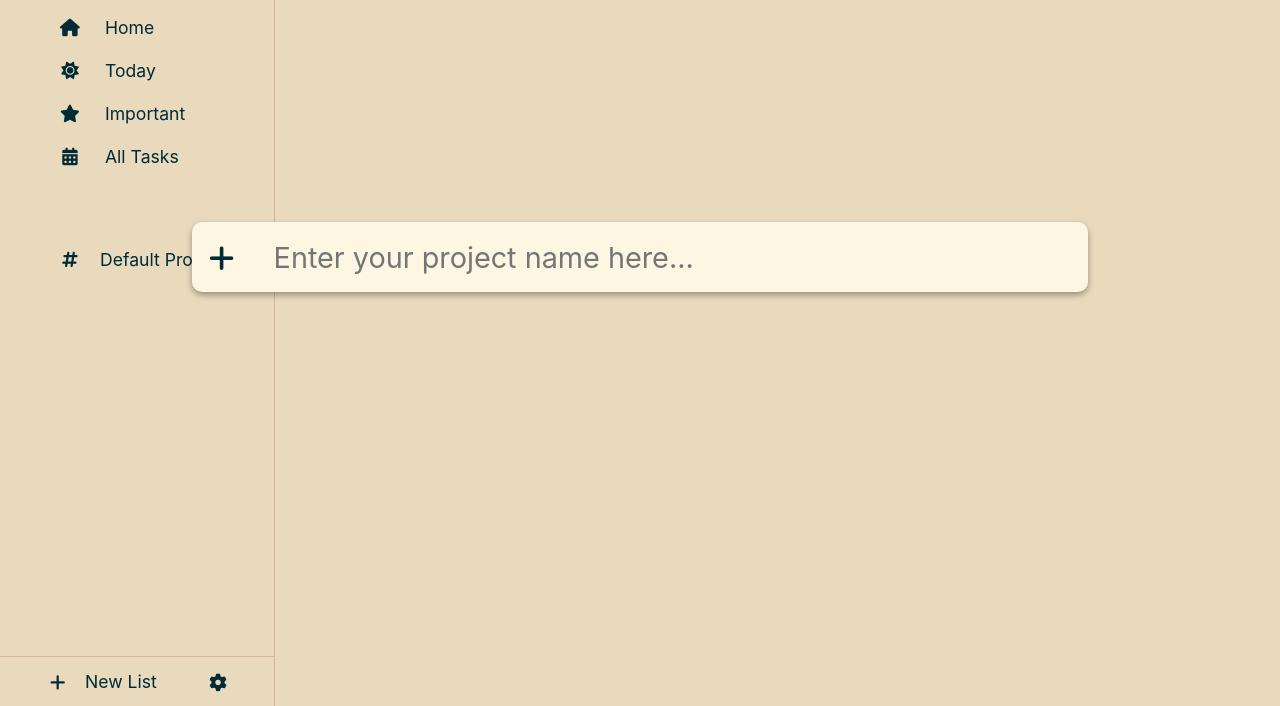
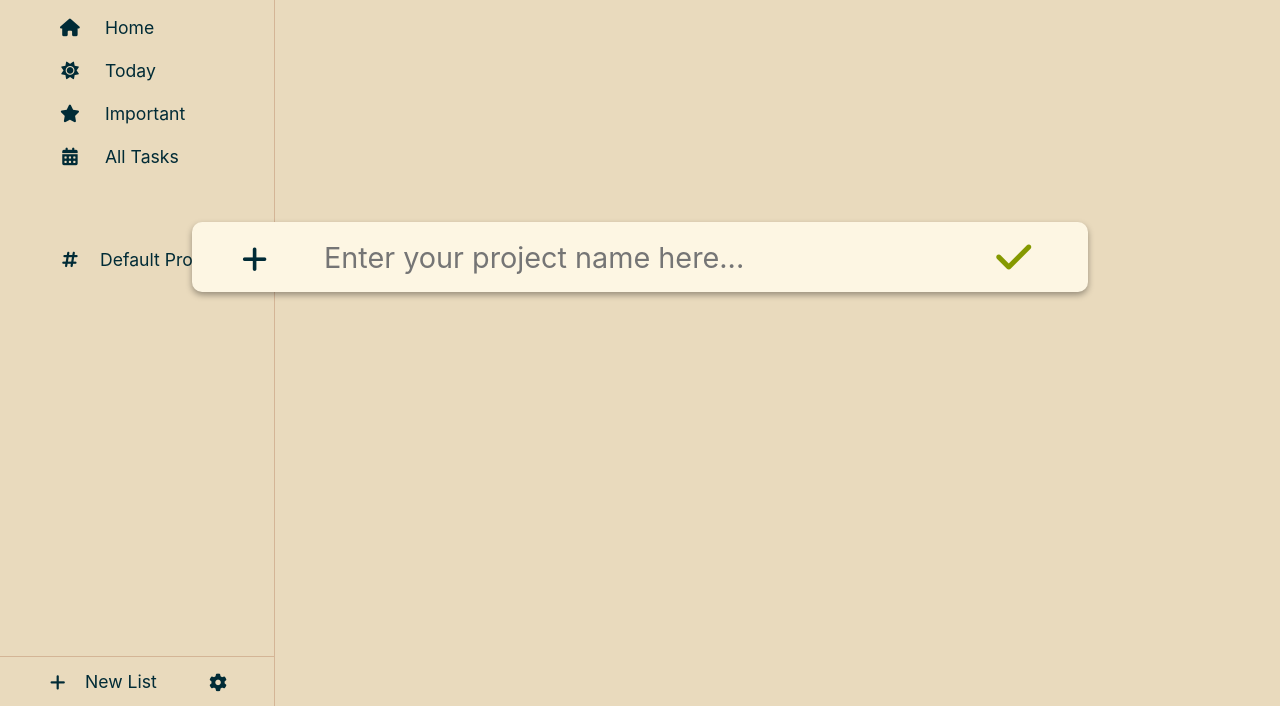
Before and after one commit to JonahKF/odin-todo, a website built with webpack: page src/template.html in a window 1280 px wide. Both pictures are taken after a click on the button "New List". Shown: the part 94-800 px from the top of the page. Built offline with nearby package versions, Linux system fonts and the light colour scheme.

Commit message:
ADDED: New Project functionality
New List button now ads a new ToDoList object,
then repopulates sidebar with nav buttons.
await creates delay on submit event, this will be
used later to create a fade out with css.

```diff
--- a/src/index.js
+++ b/src/index.js
@@ -17,6 +17,7 @@ function screenController() {
     const delay = ms => new Promise(resolve => setTimeout(resolve, ms));
 
     const displayLists = () => {
+        listNav.textContent = "";
         listArray.forEach(list => {
             const navListContainer = document.createElement("div");
             navListContainer.classList.add("nav-list-container");
@@ -64,7 +65,6 @@ function screenController() {
         const removeClickOffListener = (e) => {
             if (!promptContainer.contains(e.target)) promptContainer.remove()
         };
-
         pageBody.addEventListener("click", (e) => removeClickOffListener(e));
 
         const plusIcon = document.createElement("i");
@@ -72,12 +72,38 @@ function screenController() {
         plusIcon.classList.add("fa-plus");
         promptContainer.appendChild(plusIcon);
 
+        const promptForm = document.createElement("form");
+        promptForm.action = "";
+        promptForm.method = "post";
+        promptForm.className = "new-list-prompt-form";
+        promptContainer.appendChild(promptForm);
+
         const promptLine = document.createElement("input");
         promptLine.type = "text";
         promptLine.placeholder = "Enter your project name here..."
-        promptContainer.appendChild(promptLine);
+        promptForm.appendChild(promptLine);
+
+        const submitBtn = document.createElement("button");
+        submitBtn.className = "submit-btn";
+        const checkIcon = document.createElement("i");
+        checkIcon.classList.add("fa-solid");
+        checkIcon.classList.add("fa-check");
+        promptForm.appendChild(submitBtn);
+        submitBtn.appendChild(checkIcon);
 
         // Add "enter" key ability to submit name, then call newList(name)
+        promptForm.addEventListener("submit", async (e) => {
+            e.preventDefault();
+
+            const value = promptLine.value;
+            const newProject = newList(value);
+
+            await delay(1000);
+            promptLine.value = "";
+            promptContainer.remove();
+
+            pageBody.removeEventListener("click", (e) => removeClickOffListener(e));
+        })
         // Remove promptContainer when done
         // Remove event listener from pageBody for clickOff
     }
--- a/src/styles.css
+++ b/src/styles.css
@@ -359,28 +359,62 @@ a {
     box-shadow: 0px 3px 6px 0px rgba(0, 0, 0, 0.35);
 
     display: flex;
-    justify-content: center;
+    justify-content: start;
     align-items: center;
+    gap: 60px;
 }
 
-.prompt-container > i {
+.prompt-container > i.fa-plus {
     font-size: 1.8rem;
-    margin-right: 20px;
-    margin-left: -100px;
     position: relative;
-    top: 1px;
+    top: 2px;
+    width: 20px;
+    margin-left: 50px;
 
     transition: 0.3s;
 }
 
-.prompt-container > input {
+.new-list-prompt-form {
     width: 80%;
+    display: flex;
+    align-items: center;
+}
+
+.new-list-prompt-form > input {
+    width: 100%;
     height: 60px;
     vertical-align: bottom;
     font-size: 1.8rem;
 
     background-color: var(--brwhite);
     border: none;
+}
+
+.submit-btn {
+    margin: 0;
+    padding: 0;
+    width: 50px;
+    height: 50px;
+}
+
+.submit-btn > i.fa-check {
+    width: 50px;
+    height: 50px;
+    font-size: 2.5rem;
+    color: var(--green);
+
+    transition: 0.3s;
+}
+
+.submit-btn > i.fa-check::before {
+    position: relative;
+    top: 5px;
+}
+
+.submit-btn > i.fa-check:hover {
+    border-radius: 20px;
+    background-color: var(--green);
+    color: var(--brwhite);
 }
 
 /* Checkbox, adapted from https://uiverse.io/mrhyddenn/slippery-bear-64 */
```
